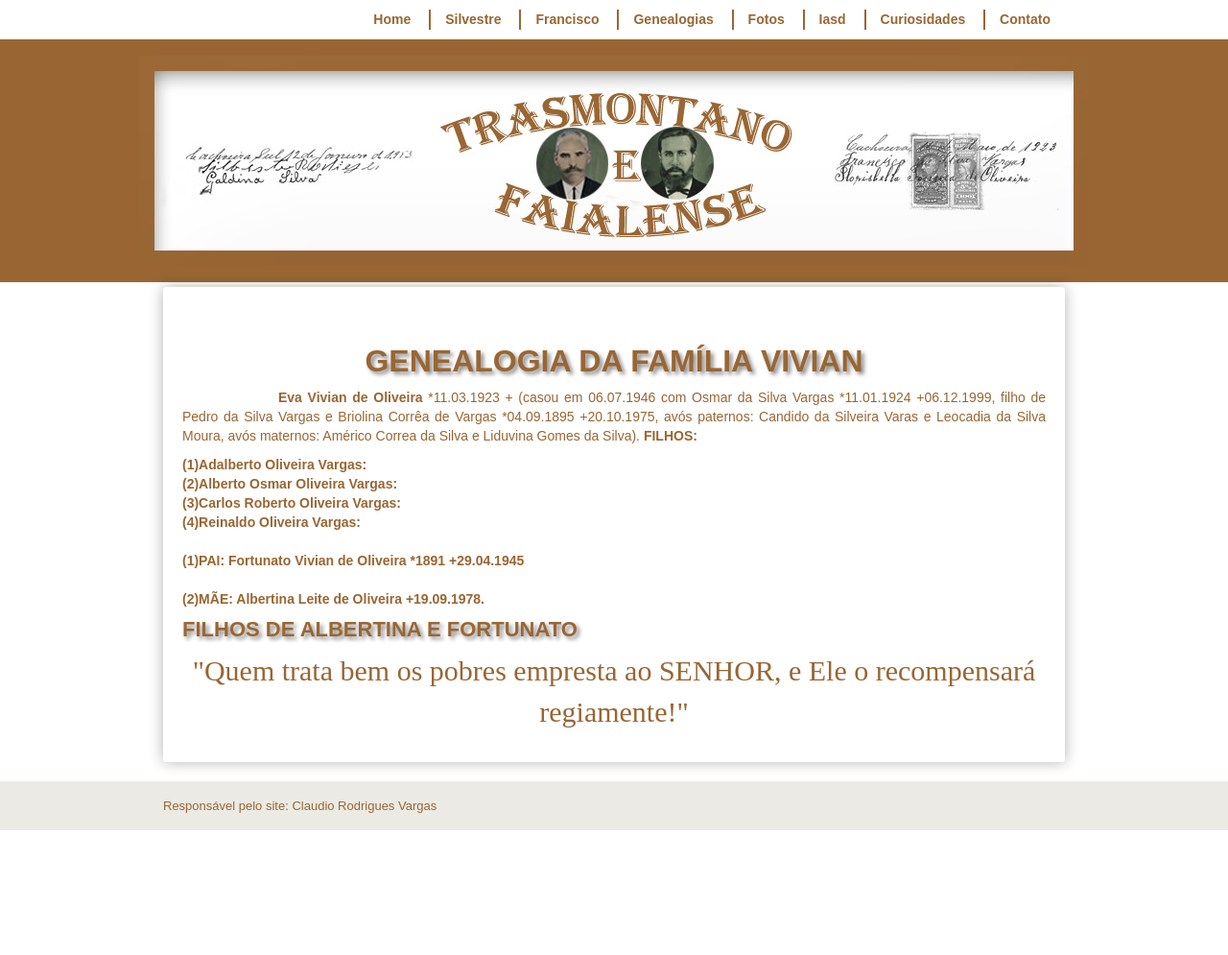
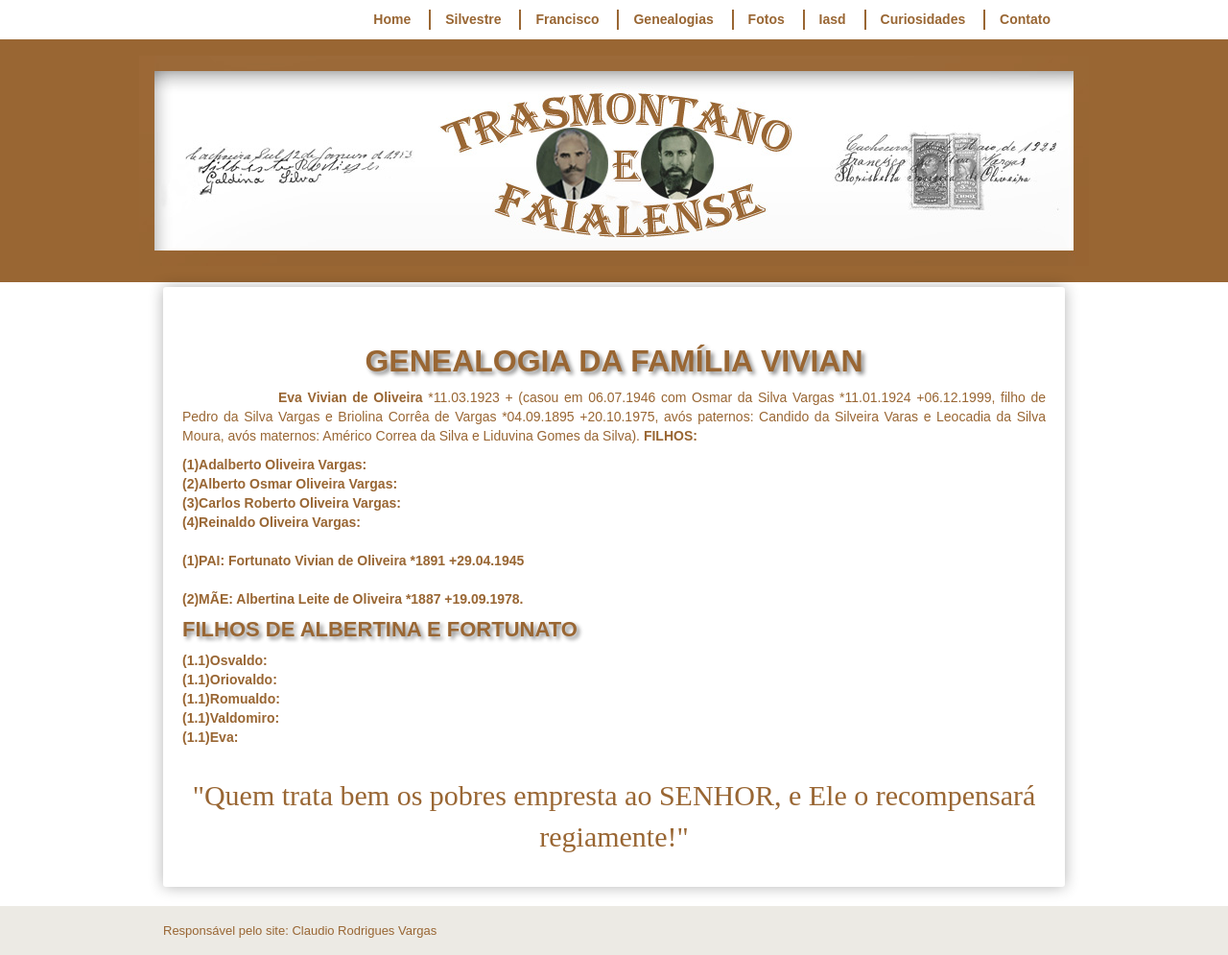
Before and after one commit to claudiovargas1955/claudiovargas1955.github.io, a Jekyll site: the page built from _pages/familia-vivian.html, in a window 1280 px wide. Shown: the whole page at 96% size. Built offline with Jekyll 4.4.1, drawn with Linux system fonts in a browser that asks for light colours; some web fonts are replaced; before the commit the page ends 900 px from its top, so only the background shows below that.

Commit message:
Update familia-vivian.html

```diff
--- a/_pages/familia-vivian.html
+++ b/_pages/familia-vivian.html
@@ -106,8 +106,13 @@ e Leocadia da Silva Moura, avós maternos: Américo Correa da Silva e Liduvina G
 
 <b>(1)PAI: Fortunato Vivian de Oliveira *1891 +29.04.1945 <br><br>
 
-<b>(2)MÃE: </b>Albertina Leite de Oliveira +19.09.1978. <br>
+<b>(2)MÃE: </b>Albertina Leite de Oliveira *1887 +19.09.1978. <br>
 
 <h4>FILHOS DE ALBERTINA E FORTUNATO</h4>
+<p><b>(1.1)Osvaldo: </b><br>
+<b>(1.1)Oriovaldo: </b><br>
+  <b>(1.1)Romualdo: </b><br>
+  <b>(1.1)Valdomiro: </b><br>
+  <b>(1.1)Eva: </b><br><br>
 
 <p style="text-align:center; color:#996633; font-size:30px; font-family: 'Rancho', cursive ">"Quem trata bem os pobres empresta ao SENHOR, e Ele o recompensará regiamente!"</p>
```
